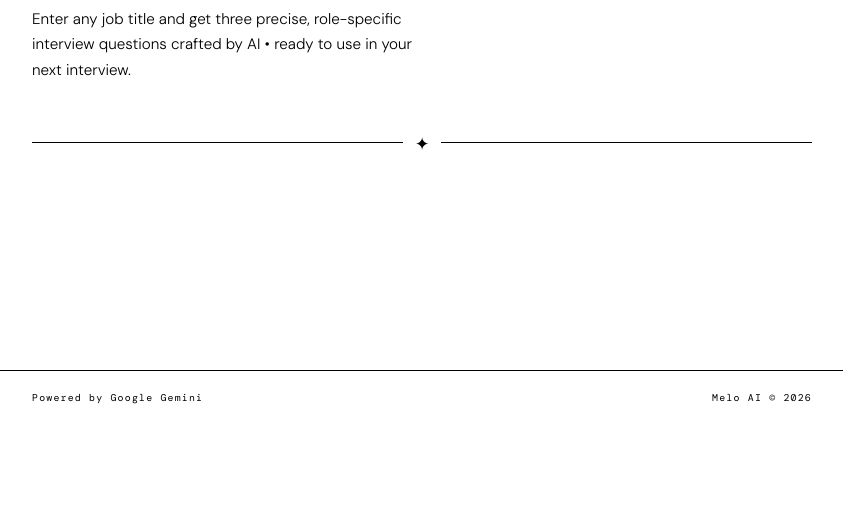
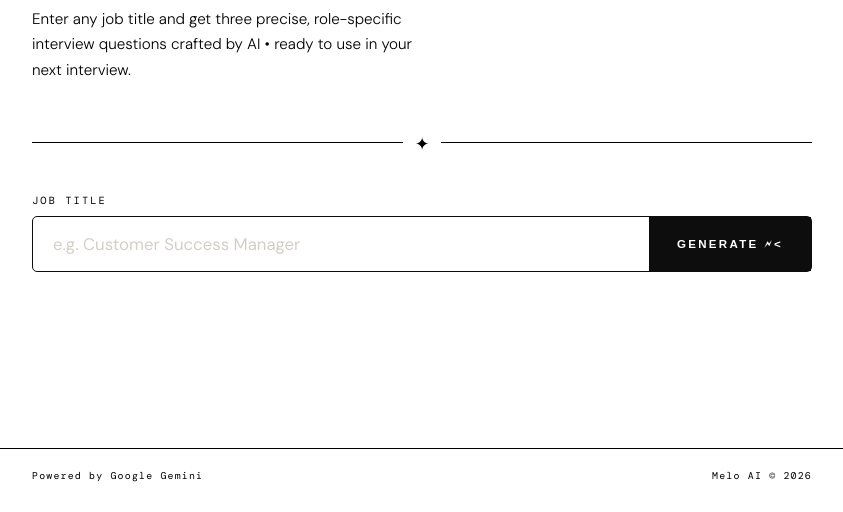
Before and after one commit to tonybnya/melo-ai, a Flask app: page / in a window 1280 px wide. Shown: the part 307-819 px from the top of the page, without its empty margins (218-1061 px from the left). Before the commit the page ends 711 px from the top, so only its background shows below. Run offline with Flask 3, Linux system fonts and the light colour scheme; some web fonts are replaced.

Commit message:
style: add input form

```diff
--- a/static/css/style.css
+++ b/static/css/style.css
@@ -142,6 +142,73 @@ body {
   user-select: none;
 }
 
+/* input form */
+.form-section {
+  animation: fadeDown .65s .25s ease both;
+}
+
+.input-label {
+  font-family: var(--mono);
+  font-size: .65rem;
+  letter-spacing: .2em;
+  text-transform: uppercase;
+  color: var(--muted);
+  display: block;
+  margin-bottom: .6rem;
+}
+
+.input-row {
+  display: flex;
+  gap: 0;
+  border: 1.5px solid var(--ink);
+  background: var(--paper);
+  transition: box-shadow: .2s;
+  border-radius: 5px;
+}
+
+.input-row:focus-within {
+  box-shadow: 4px 4px 0 var(--ink);
+}
+
+#job-title-input {
+  flex: 1;
+  border: none;
+  outline: none;
+  padding: 1rem 1.25rem;
+  font-family: var(--sans);
+  font-size: 1.05rem;
+  font-weight: 400;
+  background: transparent;
+  color: var(--ink);
+}
+
+#job-title-input::placeholder {
+  color: var(--placeholder);
+}
+
+#submit-btn {
+  background: var(--ink);
+  color: var(--paper);
+  border: none;
+  padding: 1rem 1.75rem;
+  font-size: .72rem;
+  font-weight: bold;
+  letter-spacing: .2em;
+  text-transform: uppercase;
+  cursor: pointer;
+  transition: background .2s, color .2s;
+  white-space: nowrap;
+}
+
+#submit-btn:hover:not(:disabled) {
+  background: var(--accent);
+}
+
+#submit-btn:disabled {
+  opacity: .5;
+  cursor: not-allowed;
+}
+
 /* footer */
 .footer {
   border-top: 1px solid var(--rule);
--- a/templates/index.html
+++ b/templates/index.html
@@ -34,6 +34,22 @@
         <span class="ornament-glyph">✦</span>
         <div class="ornament-line"></div>
       </div>
+
+      <!-- form section -->
+      <section class="form-section">
+        <label for="job-title-input" class="input-label">Job Title</label>
+        <div class="input-row">
+          <input
+            id="job-title-input"
+            type="text"
+            placeholder="e.g. Customer Success Manager"
+            maxlength="100"
+            autocomplete="off"
+            spellcheck="false"
+          />
+          <button id="submit-btn" type="button">Generate 🗲<</button>
+        </div>
+      </section>
     </main>
 
     <footer class="page footer">
```
